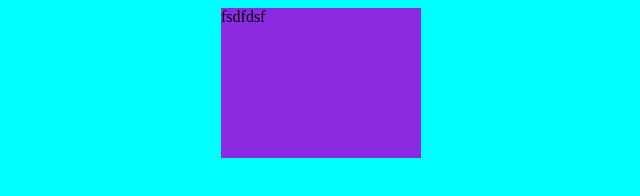
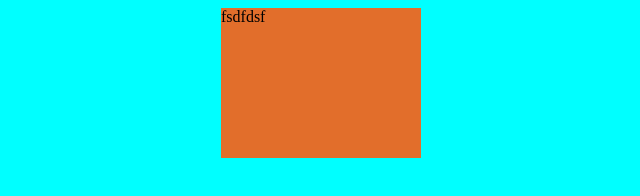
Before and after one commit to Moamansaim/myproject, a plain HTML site: page index.html in a window 1280 px wide. Shown: the whole page, without its empty margins (319-959 px from the left). Drawn offline with Linux system fonts and the light colour scheme.

Commit message:
moaman saim salim

```diff
--- a/style.css
+++ b/style.css
@@ -1,7 +1,7 @@
 #div{
 
     margin: auto;
-    background-color: blueviolet;
+    background-color: rgb(226, 110, 43);
     width: 200px;
     height: 150px;
 
```
